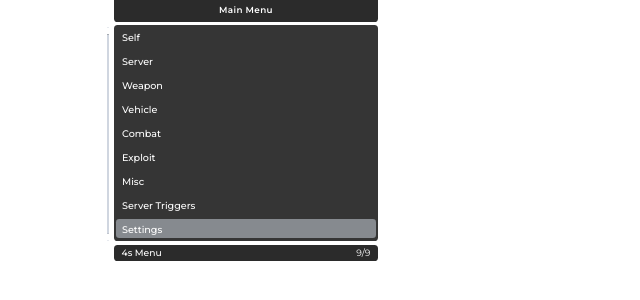
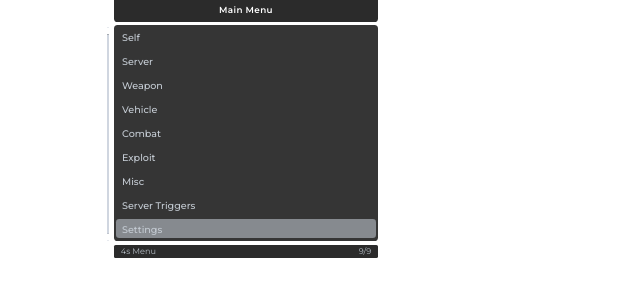
Before and after one commit to pca6982-dot/freecam, a plain HTML site: page index.html in a window 1280 px wide. Shown: the part 254-554 px from the top of the page, without its empty margins (0-640 px from the left). Drawn offline with Linux system fonts and the light colour scheme.

Commit message:
Update index.html

```diff
--- a/index.html
+++ b/index.html
@@ -109,7 +109,7 @@
     }
     .tab-item.active { color: #fff !important; font-weight: 500 !important; }
     .tab-item > * { position: relative; z-index: 1; }
-    #header-wrapper, #menu-footer {
+    #header-wrapper {
       background-color: rgba(20, 20, 20, 0.90) !important;
       border-radius: 0.45vh;
     }
@@ -133,10 +133,16 @@
     .menu-item { padding: 1vh; height: 3vh; box-sizing: border-box; }
     #menu-footer {
       display: flex; justify-content: space-between; align-items: center;
-      padding: 0.45vh 0.95vh; font-size: 1.15vh; margin-top: 0.45vh; height: 1.95vh;
-    }
-    #footer-left { font-weight: 500; }
-    #footer-right { font-family: monospace; }
+      padding: 0.28vh 0.85vh; font-size: 1.02vh; margin-top: 0.45vh; height: 1.62vh;
+      background-color: rgba(8, 8, 10, 0.94) !important;
+      border-radius: 0.2vh;
+    }
+    #footer-left, #footer-right {
+      color: #b8c0c8 !important;
+      font-weight: 400 !important;
+    }
+    #footer-left { font-weight: 400; }
+    #footer-right { font-family: inherit; }
     #menu-scrollbar {
       position: absolute;
       left: -1.13vh;
@@ -260,6 +266,9 @@
     #items-list .menu-item, #items-list .menu-item .name, .menu-item, .menu-item .name {
       font-family: "Montserrat", "Segoe UI", Tahoma, sans-serif !important;
       font-size: 1.2vh !important; font-weight: 500 !important; letter-spacing: 0 !important;
+    }
+    #items-list .menu-item .name, .menu-item .name {
+      color: #c5ccd4 !important;
     }
     .menu-item {
       display: flex !important;
```
